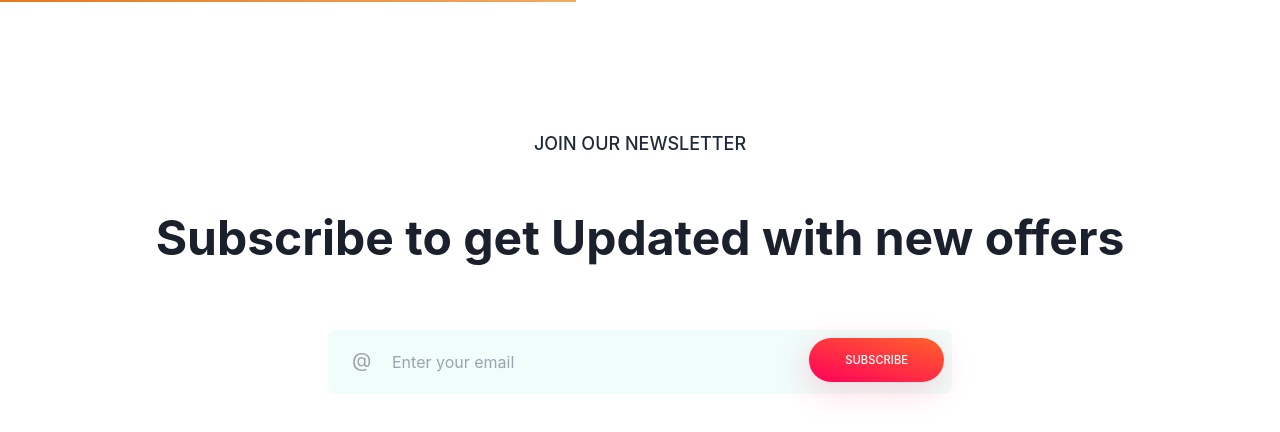
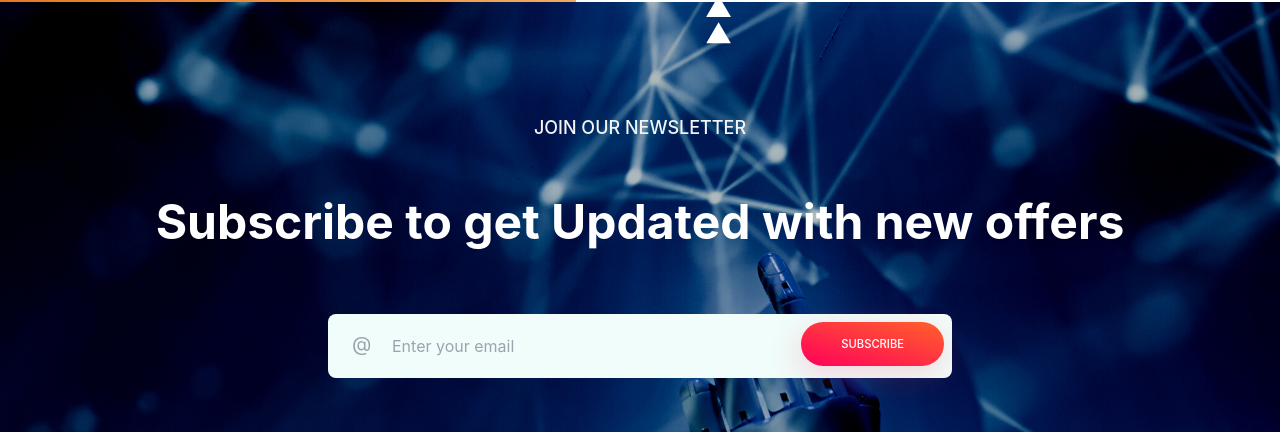
Before and after one commit to muzammil3278/setup-frontend, a Next.js app: page / in a window 1280 px wide. Shown: the part 1220-1652 px from the top of the page. Built offline with nearby package versions, Linux system fonts and the light colour scheme.

Commit message:
updated newletter bg-image

```diff
--- a/components/layout/client/data.json
+++ /dev/null
@@ -1,3 +0,0 @@
-[
-
-  ]
--- a/components/layout/client/index.tsx
+++ b/components/layout/client/index.tsx
@@ -1,7 +1,6 @@
 import React from "react";
 import Slider from "react-slick";
 import Image from "next/image";
-import data from "./data.json";
 
 export default function index() {
   const settings = {
--- a/components/layout/newsletter/index.tsx
+++ b/components/layout/newsletter/index.tsx
@@ -2,15 +2,15 @@ import React from "react";
 
 function subscribe() {
   return (
-    <section className="pt-32 pb-32">
+    <section className="pt-28 pb-28 bg-[url('/newletter-bg.png')] imgc bg-fixed">
       <div className="container mx-auto px-4">
         <div className="row justify-center">
           <div className="col-lg-8 col-md-10">
             <div className="subscribe-area-text imgc text-center">
-              <h5 className="uppercase text-lg font-medium text-gray-800">
+              <h5 className="uppercase text-lg font-medium text-gray-100">
                 Join Our Newsletter
               </h5>
-              <h2 className="lg:mt-9 mt-0 mb-12 font-bold md:text-5xl text-3xl leading-10 py-5">
+              <h2 className="lg:mt-9 mt-0 mb-12 font-bold md:text-5xl text-3xl leading-10 py-5 text-white">
                 Subscribe to get Updated with new offers
               </h2>
 
@@ -20,7 +20,7 @@ function subscribe() {
                   placeholder="Enter your email"
                   className="lg:pt-4 pt-3 pb-4 lg:pl-16 pl-10 pr-6 w-full mb-5 h-16 rounded-lg border-none outline-none bg-teal-50"
                 />
-                <button className="subscribe-btn md:absolute relative text-xl font-medium px-9 py-2 md:right-2 -right-2 top-2 ml-1">
+                <button className="subscribe-btn md:absolute relative text-xl font-medium px-10 py-2 md:right-2 -right-2 top-2 ml-1">
                   Subscribe{" "}
                 </button>
                 <span className="absolute font-normal text-xl lg:left-6 left-4 top-4 block uppercase text-gray-400">
--- a/styles/globals.css
+++ b/styles/globals.css
@@ -120,7 +120,7 @@ input {
 
 
 
-
+/*  */
 
 
 .testimony-section .overlay {
```
Also changed, not shown: public/newletter-bg.png (added).
